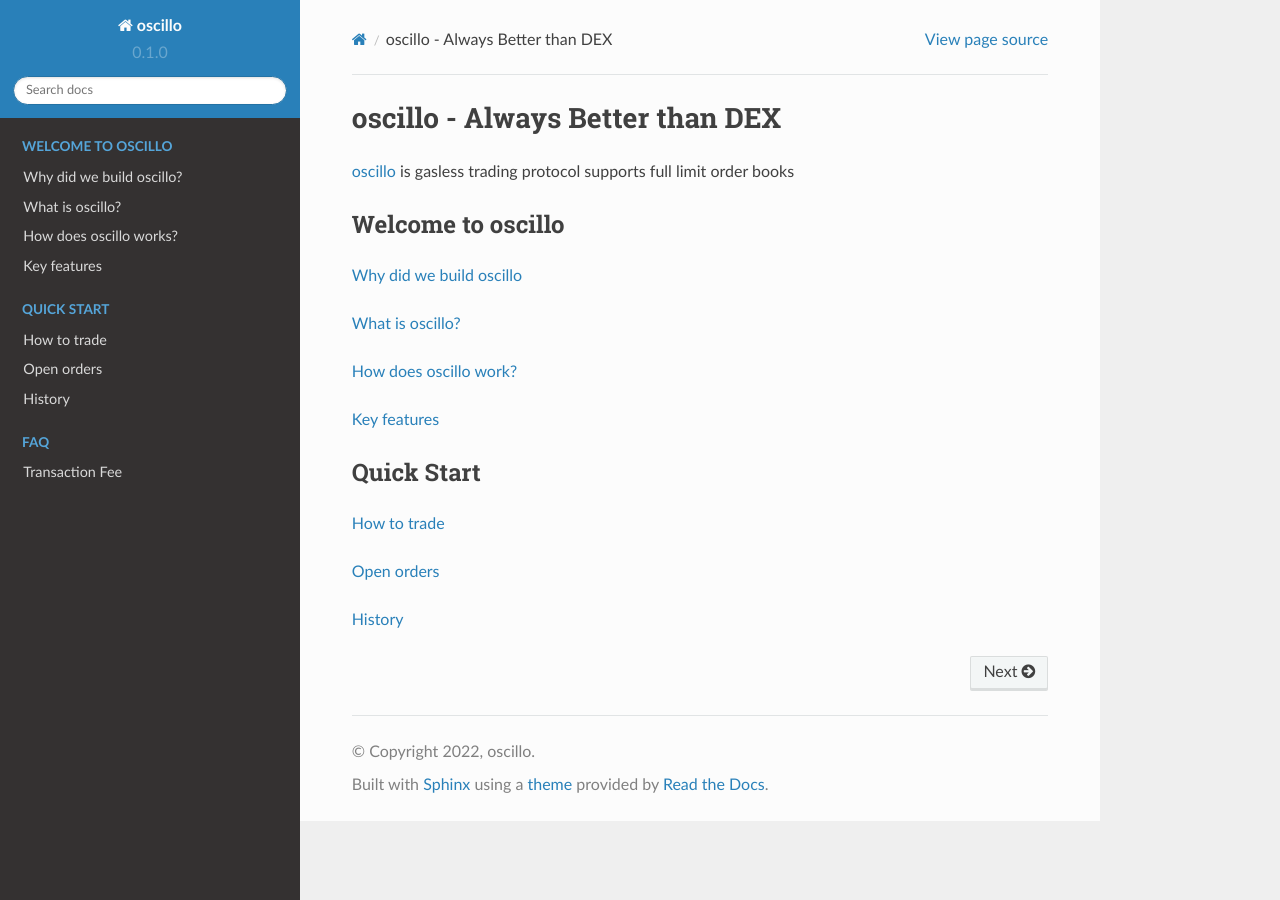
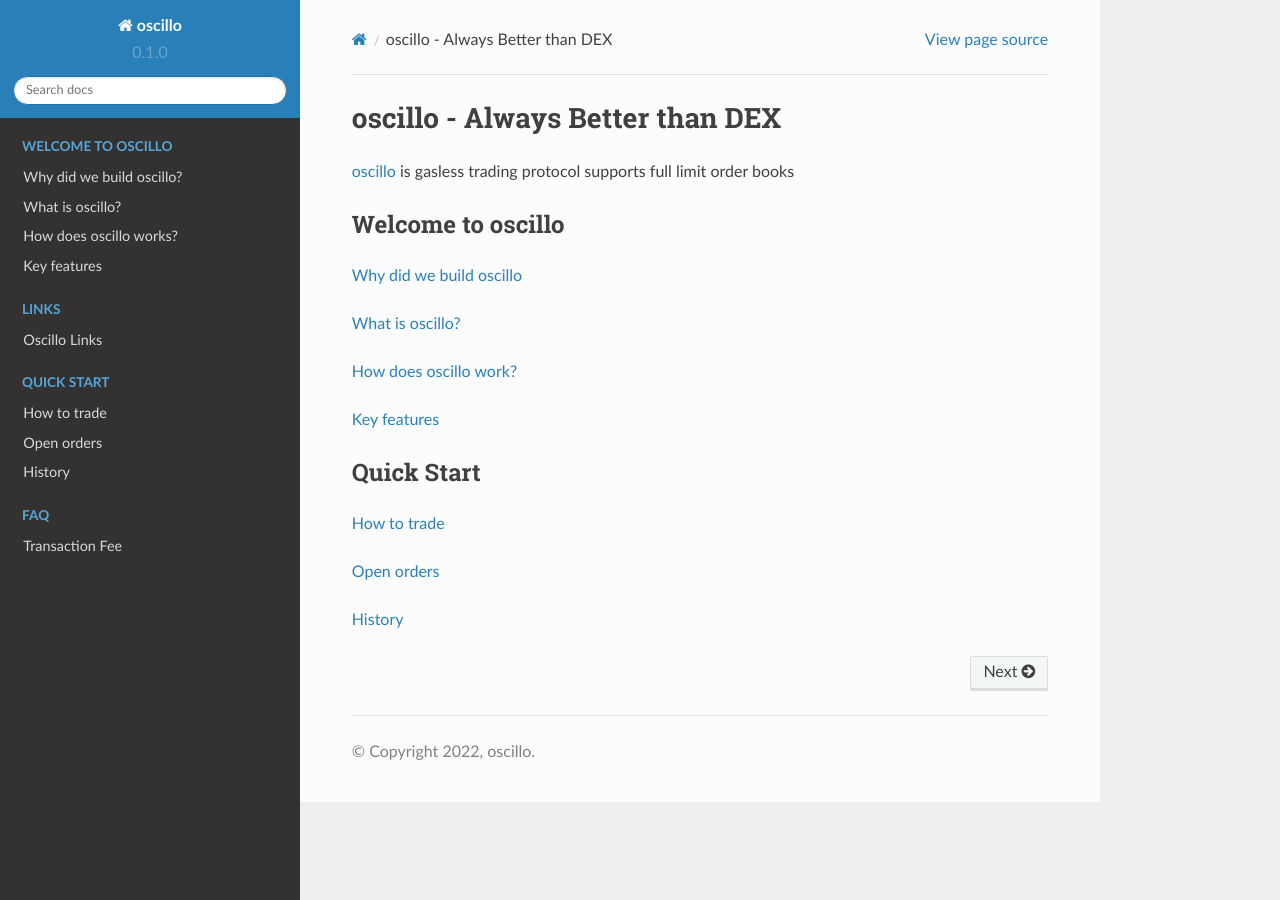
Before and after one commit to oscillo-finance/Docs, a Sphinx documentation site: the page built from docs/source/index.rst, in a window 1280 px wide. Built offline with Sphinx 7.4.7 and the Read the Docs theme 2.0.0, drawn with Linux system fonts in a browser that asks for light colours; pages that are not in the unit, such as notebooks, are missing from menus.

Commit message:
links, footer

```diff
--- /dev/null
+++ b/docs/source/_templates/footer.html
@@ -0,0 +1,41 @@
+<footer>
+  {%- if (theme_prev_next_buttons_location == 'bottom' or theme_prev_next_buttons_location == 'both') and (next or prev) %}
+    {#- Translators: This is an ARIA section label for the footer section of the page. -#}
+    <div class="rst-footer-buttons" role="navigation" aria-label="{{ _('Footer') }}">
+      {%- if prev %}
+        <a href="{{ prev.link|e }}" class="btn btn-neutral float-left" title="{{ prev.title|striptags|e }}" accesskey="p" rel="prev"><span class="fa fa-arrow-circle-left" aria-hidden="true"></span> {{ _('Previous') }}</a>
+      {%- endif %}
+      {%- if next %}
+        <a href="{{ next.link|e }}" class="btn btn-neutral float-right" title="{{ next.title|striptags|e }}" accesskey="n" rel="next">{{ _('Next') }} <span class="fa fa-arrow-circle-right" aria-hidden="true"></span></a>
+      {%- endif %}
+    </div>
+  {%- endif %}
+
+  <hr/>
+
+  <div role="contentinfo">
+  {%- block contentinfo %}
+    <p>
+    {%- if show_copyright %}
+      {%- if hasdoc('copyright') %}
+        {%- trans path=pathto('copyright'), copyright=copyright|e %}&#169; <a href="{{ path }}">Copyright</a> {{ copyright }}.{% endtrans %}
+      {%- else %}
+        {%- trans copyright=copyright|e %}&#169; Copyright {{ copyright }}.{% endtrans %}
+      {%- endif %}
+    {%- endif %}
+
+    {%- if build_id and build_url %}
+      <span class="build">
+        {#- Translators: Build is a noun, not a verb -#}
+        {%- trans %}Build{% endtrans -%}
+        <a href="{{ build_url }}">{{ build_id }}</a>.
+      </span>
+    {%- endif -%}
+
+    </p>
+  {%- endblock %}
+  </div>
+
+  {%- block extrafooter %} {% endblock %}
+
+</footer>
--- a/docs/source/conf.py
+++ b/docs/source/conf.py
@@ -33,5 +33,3 @@
 
 # -- Options for EPUB output
 epub_show_urls = 'footnote'
-
-show_sphinx = False
--- a/docs/source/index.rst
+++ b/docs/source/index.rst
@@ -38,6 +38,13 @@
    welcome/feature
 
 .. toctree::
+   :caption: Links
+   :maxdepth: 1
+   :hidden:
+
+   links
+
+.. toctree::
    :caption: Quick Start
    :maxdepth: 2
    :hidden:
```
Also changed, not shown: docs/source/links.rst (added, +9 -0 lines).
